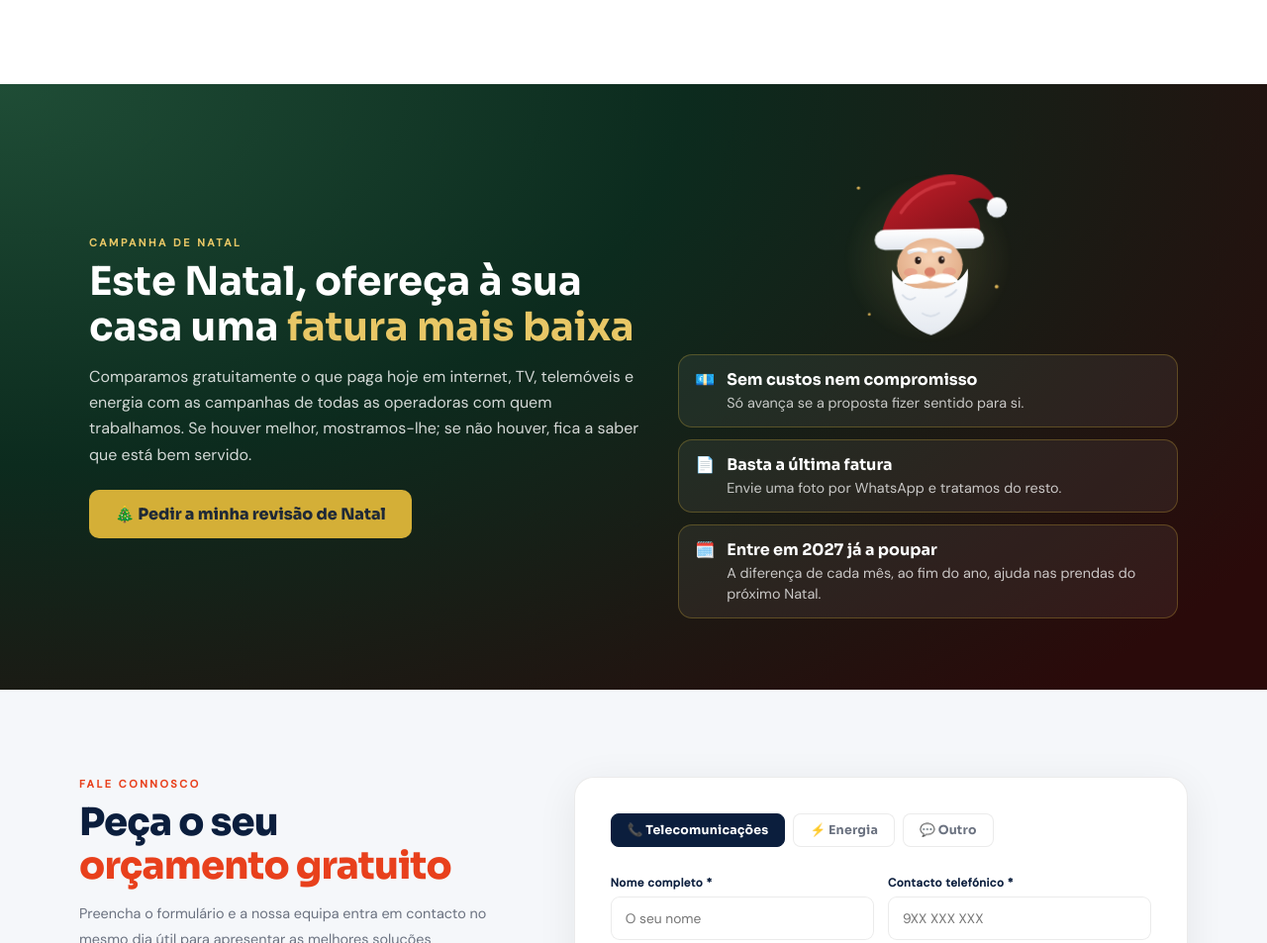
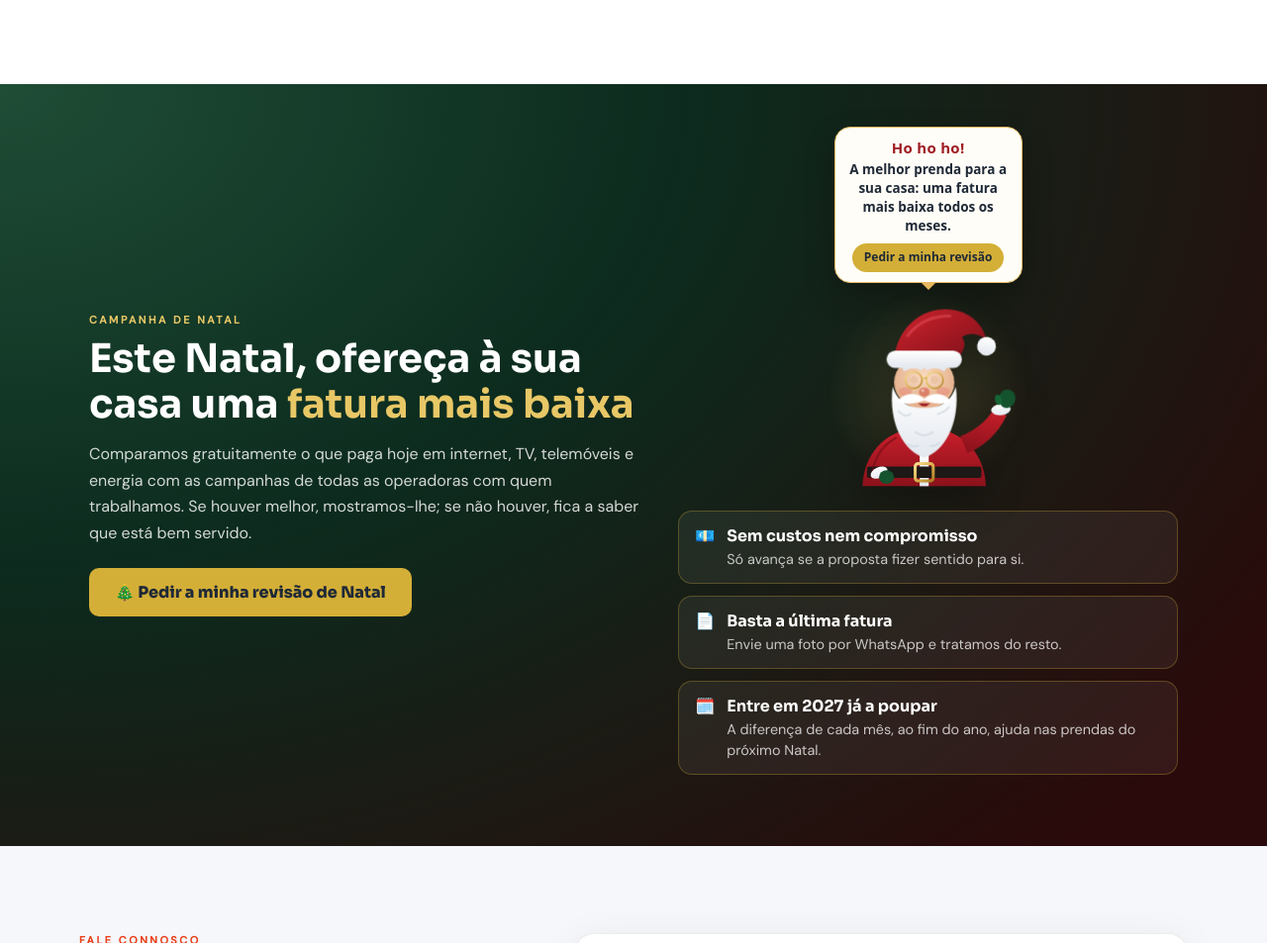
Before and after one commit to mistwr/Solucoesdiferentesv.1, a website: page netlify-producao/public/index.html in a window 1280 px wide. Shown: the part 6943-7896 px from the top of the page at 99% size. Drawn offline with Linux system fonts and the light colour scheme.

Commit message:
Site: Pai Natal interativo (segue o rato, acena, fala com ligação para o WhatsApp)
Co-Authored-By: Claude Opus 5.5 <noreply@anthropic.com>
Claude-Session: https://claude.ai/code/session_013b6ui6YpvgdzJe5ZddzZrz

```diff
--- a/netlify-producao/public/index.html
+++ b/netlify-producao/public/index.html
@@ -1473,8 +1473,8 @@ fCols(); window.addEventListener('resize', fCols);
 @keyframes natalBrilho{0%,100%{opacity:.35;transform:scale(.8)}50%{opacity:1;transform:scale(1.15)}}
 .natal-treno{position:absolute;top:13%;left:0;width:min(420px,46vw);pointer-events:none;z-index:3;opacity:0;filter:drop-shadow(0 0 10px rgba(243,215,122,.45));animation:natalVoo 26s cubic-bezier(.45,.05,.55,.95) 2.5s infinite}
 @keyframes natalVoo{0%{transform:translate(-50vw,40px) rotate(-3deg);opacity:0}4%{opacity:.9}38%{transform:translate(110vw,-30px) rotate(-6deg);opacity:.9}42%,100%{transform:translate(115vw,-34px);opacity:0}}
-.natal-pn{position:relative;display:flex;justify-content:center;margin-bottom:6px}
-.natal-pn:before{content:"";position:absolute;width:190px;height:190px;top:10px;border-radius:50%;background:radial-gradient(circle,rgba(243,215,122,.28),rgba(243,215,122,0) 68%);animation:natalAura 5s ease-in-out infinite}
+.natal-pn{position:relative;display:flex;justify-content:center;margin:135px 0 24px;min-height:200px}
+.natal-pn:before{content:"";position:absolute;width:230px;height:230px;top:-10px;border-radius:50%;background:radial-gradient(circle,rgba(243,215,122,.28),rgba(243,215,122,0) 68%);animation:natalAura 5s ease-in-out infinite}
 .natal-pn img{position:relative;width:170px;height:auto;animation:natalFlutua 6s ease-in-out infinite;transform-origin:50% 90%}
 @keyframes natalFlutua{0%,100%{transform:translateY(0) rotate(-2deg)}50%{transform:translateY(-10px) rotate(2deg)}}
 @keyframes natalAura{0%,100%{opacity:.6;transform:scale(.95)}50%{opacity:1;transform:scale(1.06)}}
@@ -1512,10 +1512,14 @@ fCols(); window.addEventListener('resize', fCols);
   }
   // Secção de Natal antes do contacto
   var sec=document.createElement('section'); sec.className='natal-sec'; sec.id='natal';
-  sec.innerHTML='<div class="natal-wrap"><div><div class="s-label">Campanha de Natal</div><h2>Este Natal, ofereça à sua casa uma <em>fatura mais baixa</em></h2><p>Comparamos gratuitamente o que paga hoje em internet, TV, telemóveis e energia com as campanhas de todas as operadoras com quem trabalhamos. Se houver melhor, mostramos-lhe; se não houver, fica a saber que está bem servido.</p><a class="natal-cta" href="'+wa+'" target="_blank" rel="noopener">🎄 Pedir a minha revisão de Natal</a></div><div><div class="natal-pn"><img src="/natal/pai-natal.svg" alt="Pai Natal" width="170" height="196"></div><div class="natal-list"><div class="natal-item">💶<div><b>Sem custos nem compromisso</b><span>Só avança se a proposta fizer sentido para si.</span></div></div><div class="natal-item">📄<div><b>Basta a última fatura</b><span>Envie uma foto por WhatsApp e tratamos do resto.</span></div></div><div class="natal-item">🗓️<div><b>Entre em 2027 já a poupar</b><span>A diferença de cada mês, ao fim do ano, ajuda nas prendas do próximo Natal.</span></div></div></div></div></div>';
+  sec.innerHTML='<div class="natal-wrap"><div><div class="s-label">Campanha de Natal</div><h2>Este Natal, ofereça à sua casa uma <em>fatura mais baixa</em></h2><p>Comparamos gratuitamente o que paga hoje em internet, TV, telemóveis e energia com as campanhas de todas as operadoras com quem trabalhamos. Se houver melhor, mostramos-lhe; se não houver, fica a saber que está bem servido.</p><a class="natal-cta" href="'+wa+'" target="_blank" rel="noopener">🎄 Pedir a minha revisão de Natal</a></div><div><div class="natal-pn" id="natalPn"></div><div class="natal-list"><div class="natal-item">💶<div><b>Sem custos nem compromisso</b><span>Só avança se a proposta fizer sentido para si.</span></div></div><div class="natal-item">📄<div><b>Basta a última fatura</b><span>Envie uma foto por WhatsApp e tratamos do resto.</span></div></div><div class="natal-item">🗓️<div><b>Entre em 2027 já a poupar</b><span>A diferença de cada mês, ao fim do ano, ajuda nas prendas do próximo Natal.</span></div></div></div></div></div>';
   var contacto=document.getElementById('contacto');
   if(contacto&&contacto.parentNode) contacto.parentNode.insertBefore(sec,contacto);
   if('IntersectionObserver' in window){var io=new IntersectionObserver(function(e){if(e[0].isIntersecting){sec.classList.add('visivel');io.disconnect();}},{threshold:.2});io.observe(sec);}else sec.classList.add('visivel');
+  var pnOpts={tamanho:window.innerWidth<700?150:175,dica:'Toque no Pai Natal',link:{href:wa,texto:'Pedir a minha revisão',novo:true},mensagens:['Quer começar 2027 a pagar menos? A revisão das faturas é grátis.','A melhor prenda para a sua casa: uma fatura mais baixa todos os meses.','Internet, TV, telemóveis e luz — comparamos tudo por si, sem compromisso.','Basta uma foto da última fatura. O resto é connosco!']};
+  var pnS=document.createElement('script');pnS.src='/natal/pai-natal.js';pnS.onload=function(){var alvo=document.getElementById('natalPn');if(!alvo||!window.PaiNatal)return;
+    if('IntersectionObserver' in window){var o2=new IntersectionObserver(function(e){if(e[0].isIntersecting){o2.disconnect();pnOpts.saudar=900;PaiNatal.mount(alvo,pnOpts);}},{threshold:.35});o2.observe(alvo);}else PaiNatal.mount(alvo,pnOpts);};
+  document.body.appendChild(pnS);
 })();
 </script>
 
--- /dev/null
+++ b/netlify-producao/public/natal/pai-natal.js
@@ -0,0 +1,179 @@
+/* Pai Natal interativo — Soluções Diferentes (original, sem dependências).
+   Uso: PaiNatal.mount(elemento, { tamanho: 180, mensagens: [...], link: { href, texto } })
+   - Os olhos seguem o rato/dedo, pisca os olhos, o pompom balança.
+   - Ao passar o rato acena; ao tocar/clicar salta, solta brilhos dourados e diz uma mensagem.
+   - Respeita "reduzir movimento". */
+(function () {
+  if (window.PaiNatal) return;
+  var CSS = '' +
+    '.pnx{position:relative;display:inline-block;cursor:pointer;-webkit-tap-highlight-color:transparent;outline:none;user-select:none}' +
+    '.pnx svg{display:block;width:100%;height:auto;overflow:visible;filter:drop-shadow(0 10px 18px rgba(0,0,0,.28))}' +
+    '.pnx:focus-visible svg{filter:drop-shadow(0 0 0 3px #f3d77a)}' +
+    '.pnx .pnx-corpo{transform-origin:110px 260px;animation:pnxRespira 4.2s ease-in-out infinite}' +
+    '.pnx .pnx-pompom{transform-origin:160px 64px;animation:pnxPompom 3.4s ease-in-out infinite}' +
+    '.pnx .pnx-braco{transform-origin:168px 206px;transform:rotate(0deg);transition:transform .4s}' +
+    '.pnx.acena .pnx-braco{animation:pnxAcena .9s ease-in-out infinite}' +
+    '.pnx .pnx-palp{transform-box:fill-box;transform-origin:50% 0;transform:scaleY(0)}' +
+    '.pnx.pisca .pnx-palp{animation:pnxPisca .22s ease-in-out}' +
+    '.pnx .pnx-pupila{transition:transform .18s ease-out}' +
+    '.pnx.salta .pnx-corpo{animation:pnxSalta .6s cubic-bezier(.3,1.6,.5,1)}' +
+    '.pnx.ri .pnx-boca{transform-box:fill-box;transform-origin:50% 0;animation:pnxRi .5s ease-in-out 2}' +
+    '.pnx-balao{position:absolute;left:50%;bottom:calc(100% + 6px);transform:translate(-50%,8px) scale(.92);opacity:0;pointer-events:none;' +
+      'background:#fffdf7;color:#1f2937;border:1.5px solid #e7b95f;border-radius:16px;padding:10px 14px;min-width:190px;max-width:250px;' +
+      'font:600 13.5px/1.4 system-ui,-apple-system,Segoe UI,Roboto,sans-serif;text-align:center;box-shadow:0 12px 30px rgba(0,0,0,.25);transition:opacity .25s,transform .25s;z-index:5}' +
+    '.pnx-balao:after{content:"";position:absolute;left:50%;top:100%;margin-left:-8px;border:8px solid transparent;border-top-color:#e7b95f}' +
+    '.pnx-balao b{display:block;color:#9f1d24;font-size:15px;letter-spacing:.02em;margin-bottom:2px}' +
+    '.pnx-balao a{display:inline-block;margin-top:8px;background:#d4af37;color:#1f2937;text-decoration:none;font-weight:800;font-size:12px;padding:6px 12px;border-radius:999px;pointer-events:auto}' +
+    '.pnx.fala .pnx-balao{opacity:1;transform:translate(-50%,0) scale(1);pointer-events:auto}' +
+    '.pnx-brilho{position:absolute;width:7px;height:7px;border-radius:50%;background:radial-gradient(circle,#fff6d6,#e7b95f 60%,rgba(231,185,95,0));pointer-events:none;animation:pnxBrilho .9s ease-out forwards}' +
+    '.pnx-dica{position:absolute;left:50%;top:100%;transform:translateX(-50%);margin-top:4px;white-space:nowrap;font:700 10.5px system-ui,sans-serif;letter-spacing:.12em;text-transform:uppercase;color:#e7b95f;opacity:.85;animation:pnxDica 2.4s ease-in-out infinite}' +
+    '@keyframes pnxRespira{0%,100%{transform:translateY(0) scale(1)}50%{transform:translateY(-3px) scale(1.012)}}' +
+    '@keyframes pnxPompom{0%,100%{transform:rotate(-5deg)}50%{transform:rotate(7deg)}}' +
+    '@keyframes pnxAcena{0%,100%{transform:rotate(-4deg)}50%{transform:rotate(16deg)}}' +
+    '@keyframes pnxPisca{0%,100%{transform:scaleY(0)}50%{transform:scaleY(1)}}' +
+    '@keyframes pnxSalta{0%{transform:translateY(0)}35%{transform:translateY(-16px) scale(1.03)}70%{transform:translateY(2px) scale(.99)}100%{transform:translateY(0)}}' +
+    '@keyframes pnxRi{0%,100%{transform:scaleY(1)}50%{transform:scaleY(1.6)}}' +
+    '@keyframes pnxBrilho{0%{opacity:1;transform:translate(0,0) scale(1)}100%{opacity:0;transform:translate(var(--dx),var(--dy)) scale(.3)}}' +
+    '@keyframes pnxDica{0%,100%{opacity:.45}50%{opacity:1}}' +
+    '@media (prefers-reduced-motion:reduce){.pnx .pnx-corpo,.pnx .pnx-pompom,.pnx.acena .pnx-braco,.pnx-dica{animation:none}.pnx-brilho{display:none}}';
+
+  var SVG = '' +
+  '<svg viewBox="0 0 230 262" xmlns="http://www.w3.org/2000/svg" aria-hidden="true">' +
+  '<defs>' +
+    '<linearGradient id="pnxVerm" x1="0" y1="0" x2="1" y2="1"><stop offset="0" stop-color="#D3252F"/><stop offset="1" stop-color="#7C0F18"/></linearGradient>' +
+    '<linearGradient id="pnxCasaco" x1="0" y1="0" x2="0" y2="1"><stop offset="0" stop-color="#C81F2A"/><stop offset="1" stop-color="#8A111B"/></linearGradient>' +
+    '<radialGradient id="pnxPele" cx=".5" cy=".38" r=".7"><stop offset="0" stop-color="#F8D8BD"/><stop offset="1" stop-color="#E0A882"/></radialGradient>' +
+    '<linearGradient id="pnxBranco" x1="0" y1="0" x2="0" y2="1"><stop offset="0" stop-color="#FFFFFF"/><stop offset="1" stop-color="#E3E8EF"/></linearGradient>' +
+    '<linearGradient id="pnxOuro" x1="0" y1="0" x2="1" y2="1"><stop offset="0" stop-color="#F7DE92"/><stop offset=".55" stop-color="#D9AE4A"/><stop offset="1" stop-color="#A97E24"/></linearGradient>' +
+  '</defs>' +
+  '<g class="pnx-corpo">' +
+    // casaco
+    '<path d="M28 262 C30 218 58 194 84 188 L136 188 C162 194 190 218 192 262 Z" fill="url(#pnxCasaco)"/>' +
+    '<path d="M104 214 L116 214 L116 262 L104 262 Z" fill="url(#pnxBranco)"/>' +
+    '<rect x="34" y="236" width="152" height="15" rx="3" fill="#1C1917"/>' +
+    '<rect x="98" y="232" width="24" height="23" rx="4" fill="none" stroke="url(#pnxOuro)" stroke-width="4"/>' +
+    '<path d="M40 252 C42 226 54 208 72 198" stroke="#6E0C14" stroke-width="3" fill="none" stroke-linecap="round" opacity=".55"/>' +
+    '<ellipse cx="50" cy="244" rx="12" ry="7" transform="rotate(-25 50 244)" fill="url(#pnxBranco)"/>' +
+    '<ellipse cx="60" cy="250" rx="10" ry="9" fill="#14532D"/>' +
+    // braço que acena
+    '<g class="pnx-braco">' +
+      '<path d="M156 198 C172 188 186 172 192 152 L210 158 C204 184 190 204 170 218 Z" fill="url(#pnxCasaco)"/>' +
+      '<ellipse cx="201" cy="152" rx="13" ry="7.5" transform="rotate(-18 201 152)" fill="url(#pnxBranco)"/>' +
+      '<ellipse cx="206" cy="136" rx="11" ry="12.5" fill="#14532D"/>' +
+      '<ellipse cx="195" cy="140" rx="4.5" ry="7" transform="rotate(-30 195 140)" fill="#166534"/>' +
+    '</g>' +
+    // chapéu
+    '<path d="M70 92 C76 46 112 22 150 28 C172 32 188 48 192 66 C180 58 168 58 160 64 C168 74 160 86 154 92 Z" fill="url(#pnxVerm)"/>' +
+    '<path d="M88 62 C102 44 122 36 144 36" stroke="#EE5A63" stroke-width="4" fill="none" stroke-linecap="round" opacity=".45"/>' +
+    '<g class="pnx-pompom"><circle cx="194" cy="72" r="12.5" fill="url(#pnxBranco)"/></g>' +
+    // cara
+    '<ellipse cx="110" cy="124" rx="40" ry="36" fill="url(#pnxPele)"/>' +
+    '<ellipse cx="85" cy="136" rx="9" ry="5.5" fill="#E8776F" opacity=".38"/>' +
+    '<ellipse cx="135" cy="136" rx="9" ry="5.5" fill="#E8776F" opacity=".38"/>' +
+    // olhos
+    '<g><ellipse cx="96" cy="121" rx="5.2" ry="5.6" fill="#fff"/><g class="pnx-pupila"><circle cx="96" cy="121.5" r="3.4" fill="#2A1B16"/><circle cx="97.2" cy="120.2" r="1.1" fill="#fff"/></g>' +
+      '<rect class="pnx-palp" x="90" y="115" width="12" height="12" rx="6" fill="#EBBE9C"/></g>' +
+    '<g><ellipse cx="124" cy="121" rx="5.2" ry="5.6" fill="#fff"/><g class="pnx-pupila"><circle cx="124" cy="121.5" r="3.4" fill="#2A1B16"/><circle cx="125.2" cy="120.2" r="1.1" fill="#fff"/></g>' +
+      '<rect class="pnx-palp" x="118" y="115" width="12" height="12" rx="6" fill="#EBBE9C"/></g>' +
+    // óculos dourados
+    '<circle cx="96" cy="121" r="11" fill="rgba(255,255,255,.08)" stroke="url(#pnxOuro)" stroke-width="2.2"/>' +
+    '<circle cx="124" cy="121" r="11" fill="rgba(255,255,255,.08)" stroke="url(#pnxOuro)" stroke-width="2.2"/>' +
+    '<path d="M107 119 Q110 116 113 119" stroke="url(#pnxOuro)" stroke-width="2" fill="none"/>' +
+    // sobrancelhas
+    '<path d="M84 106 q11 -7 22 -1" stroke="url(#pnxBranco)" stroke-width="5.5" fill="none" stroke-linecap="round"/>' +
+    '<path d="M114 105 q11 -6 22 1" stroke="url(#pnxBranco)" stroke-width="5.5" fill="none" stroke-linecap="round"/>' +
+    // chapéu (aba por cima da testa)
+    '<rect x="60" y="82" width="100" height="23" rx="11.5" fill="url(#pnxBranco)"/>' +
+    // barba
+    '<path d="M68 130 C62 180 84 216 110 224 C136 216 158 180 152 130 C144 152 130 158 110 158 C90 158 76 152 68 130 Z" fill="url(#pnxBranco)"/>' +
+    '<path d="M76 162 q8 10 16 4 M98 190 q12 9 24 0 M128 166 q9 -2 15 -9 M88 206 q8 5 14 2 M118 208 q7 2 12 -4" stroke="#D3DAE4" stroke-width="2" fill="none" stroke-linecap="round"/>' +
+    // boca e bigode
+    '<path class="pnx-boca" d="M102 152 Q110 160 118 152 Z" fill="#9F1D24"/>' +
+    '<path d="M110 146 C99 136 82 138 74 150 C87 154 99 152 110 148 C121 152 133 154 146 150 C138 138 121 136 110 146 Z" fill="#fff"/>' +
+    '<ellipse cx="110" cy="137" rx="7.2" ry="6" fill="#DC8169"/><ellipse cx="108" cy="135" rx="2.2" ry="1.6" fill="#fff" opacity=".5"/>' +
+  '</g>' +
+  '</svg>';
+
+  function injectCSS() {
+    if (document.getElementById('pnx-css')) return;
+    var s = document.createElement('style'); s.id = 'pnx-css'; s.textContent = CSS; document.head.appendChild(s);
+  }
+
+  function mount(el, opts) {
+    if (!el || el.__pnx) return;
+    opts = opts || {};
+    injectCSS();
+    var reduz = window.matchMedia && window.matchMedia('(prefers-reduced-motion: reduce)').matches;
+    var msgs = opts.mensagens && opts.mensagens.length ? opts.mensagens : ['Boas Festas!'];
+    var w = document.createElement('div');
+    w.className = 'pnx'; w.tabIndex = 0; w.setAttribute('role', 'button');
+    w.setAttribute('aria-label', 'Pai Natal — tocar para uma mensagem');
+    w.style.width = (opts.tamanho || 180) + 'px';
+    w.innerHTML = SVG + '<div class="pnx-balao" role="status" aria-live="polite"></div>' + (opts.dica === false ? '' : '<div class="pnx-dica">' + (opts.dica || 'Toca-me') + '</div>');
+    el.appendChild(w); el.__pnx = w;
+    var balao = w.querySelector('.pnx-balao');
+    var pupilas = w.querySelectorAll('.pnx-pupila');
+    var svg = w.querySelector('svg');
+    var i = Math.floor(Math.random() * msgs.length), tFala, vivo = true;
+
+    // olhos seguem o rato / dedo
+    function olhar(e) {
+      var p = e.touches ? e.touches[0] : e; if (!p) return;
+      var r = svg.getBoundingClientRect(); if (!r.width) return;
+      var cx = r.left + r.width * 110 / 230, cy = r.top + r.height * 121 / 262;
+      var dx = p.clientX - cx, dy = p.clientY - cy, d = Math.sqrt(dx * dx + dy * dy) || 1, k = Math.min(1, d / 260);
+      var tx = (dx / d) * 2.2 * k, ty = (dy / d) * 2.2 * k;
+      for (var j = 0; j < pupilas.length; j++) pupilas[j].setAttribute('transform', 'translate(' + tx.toFixed(2) + ' ' + ty.toFixed(2) + ')');
+    }
+    window.addEventListener('pointermove', olhar, { passive: true });
+
+    // pestanejar
+    function piscar() {
+      if (!vivo) return;
+      w.classList.add('pisca'); setTimeout(function () { w.classList.remove('pisca'); }, 240);
+      setTimeout(piscar, 2600 + Math.random() * 3800);
+    }
+    if (!reduz) setTimeout(piscar, 1800);
+
+    // acenar ao passar o rato
+    w.addEventListener('pointerenter', function () { w.classList.add('acena'); });
+    w.addEventListener('pointerleave', function () { w.classList.remove('acena'); });
+
+    function brilhos() {
+      if (reduz) return;
+      for (var k = 0; k < 14; k++) {
+        var b = document.createElement('span'); b.className = 'pnx-brilho';
+        var a = (Math.PI * 2 * k) / 14 + Math.random() * .4, dist = 50 + Math.random() * 50;
+        b.style.left = '50%'; b.style.top = '40%';
+        b.style.setProperty('--dx', (Math.cos(a) * dist).toFixed(0) + 'px');
+        b.style.setProperty('--dy', (Math.sin(a) * dist - 20).toFixed(0) + 'px');
+        w.appendChild(b); (function (x) { setTimeout(function () { x.remove(); }, 950); })(b);
+      }
+    }
+
+    function falar() {
+      var m = msgs[i % msgs.length]; i++;
+      balao.innerHTML = '<b>Ho ho ho!</b>' + m + (opts.link ? '<br><a href="' + opts.link.href + '"' + (opts.link.novo ? ' target="_blank" rel="noopener"' : '') + '>' + opts.link.texto + '</a>' : '');
+      w.classList.remove('salta', 'ri'); void w.offsetWidth;
+      w.classList.add('fala', 'salta', 'ri', 'acena');
+      brilhos();
+      var d = w.querySelector('.pnx-dica'); if (d) d.remove();
+      clearTimeout(tFala);
+      tFala = setTimeout(function () { w.classList.remove('fala', 'acena'); }, 6500);
+      if (opts.aoTocar) try { opts.aoTocar(); } catch (e) {}
+    }
+    w.addEventListener('click', function (e) { if (e.target.closest && e.target.closest('a')) return; falar(); });
+    w.addEventListener('keydown', function (e) { if (e.key === 'Enter' || e.key === ' ') { e.preventDefault(); falar(); } });
+
+    // saudação automática uma vez, se pedida
+    if (opts.saudar) setTimeout(function () { if (vivo) falar(); }, opts.saudar);
+
+    return function desmontar() {
+      vivo = false; clearTimeout(tFala);
+      window.removeEventListener('pointermove', olhar);
+      w.remove(); el.__pnx = null;
+    };
+  }
+
+  window.PaiNatal = { mount: mount };
+})();
```
